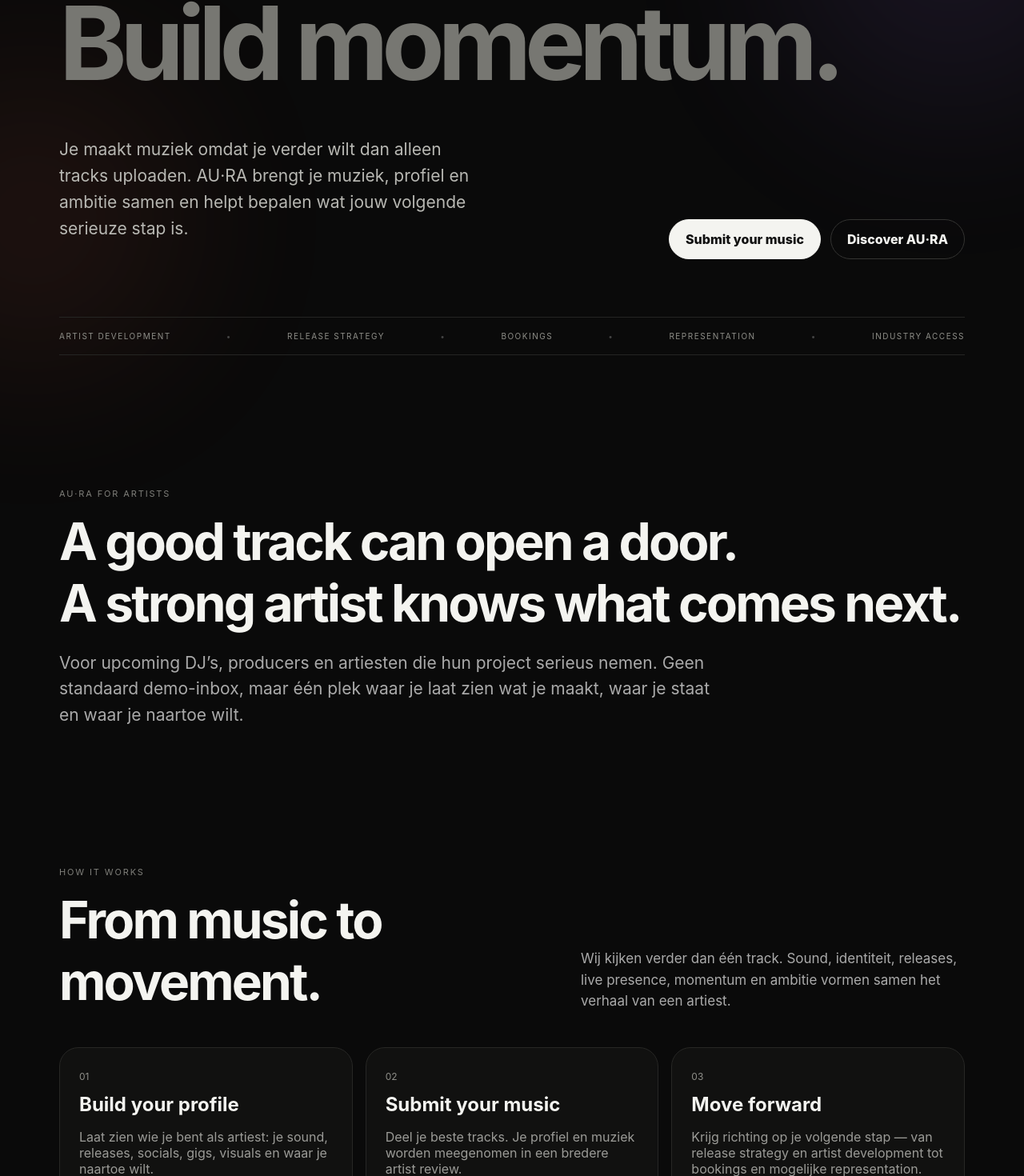
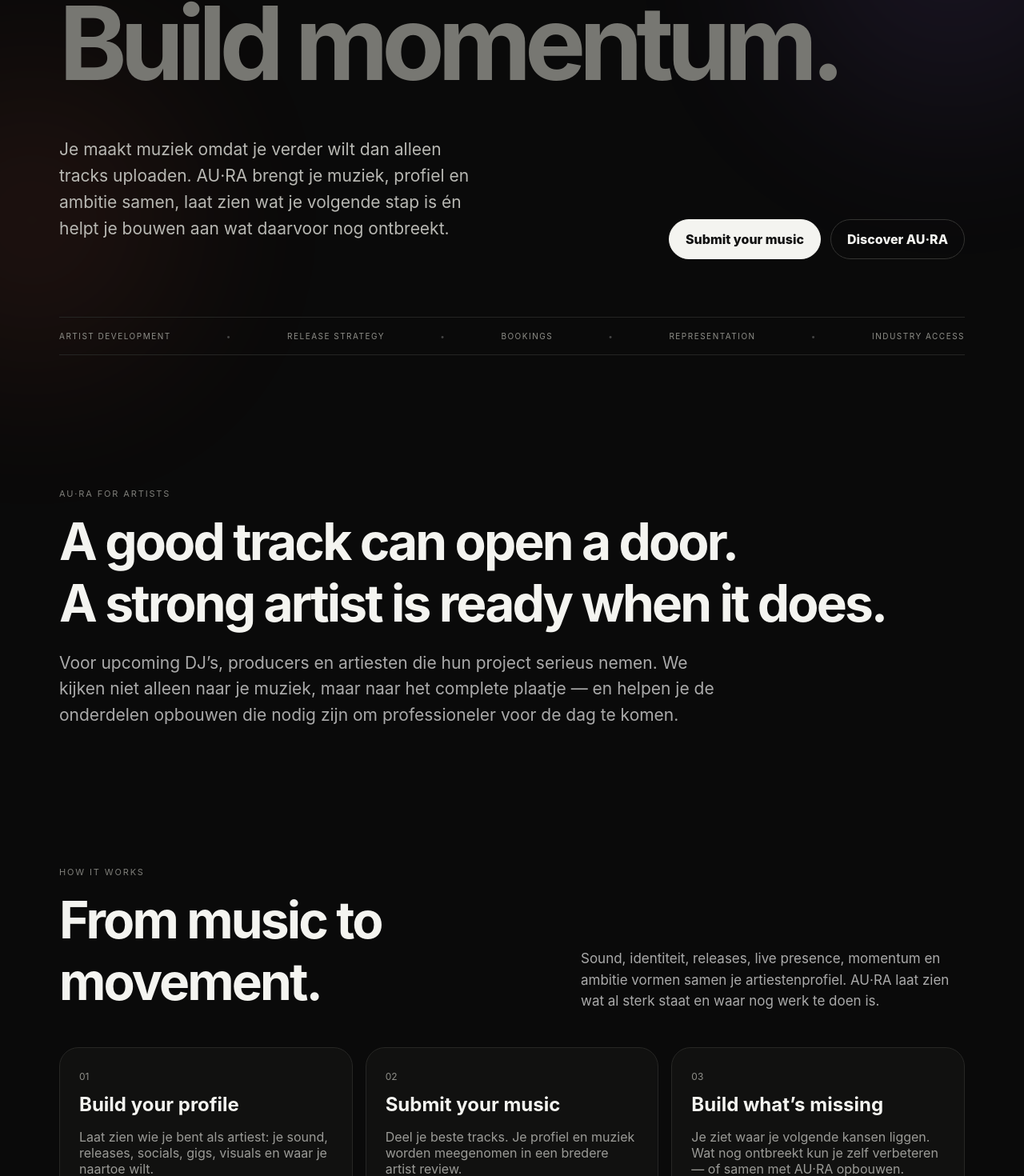
Before and after one commit to Joshsoui/Au.ra, a Next.js app: page / in a window 1280 px wide. Shown: the part 313-1783 px from the top of the page at 80% size. Built offline with nearby package versions, Linux system fonts and the light colour scheme.

Commit message:
Clarify AU·RA helps artists build missing parts of their profile

```diff
--- a/app/page.tsx
+++ b/app/page.tsx
@@ -3,13 +3,20 @@
 const steps=[
   ['01','Build your profile','Laat zien wie je bent als artiest: je sound, releases, socials, gigs, visuals en waar je naartoe wilt.'],
   ['02','Submit your music','Deel je beste tracks. Je profiel en muziek worden meegenomen in een bredere artist review.'],
-  ['03','Move forward','Krijg richting op je volgende stap — van release strategy en artist development tot bookings en mogelijke representation.']
+  ['03','Build what’s missing','Je ziet waar je volgende kansen liggen. Wat nog ontbreekt kun je zelf verbeteren — of samen met AU·RA opbouwen.']
 ];
 
 const outcomes=[
   ['Release direction','Welke release past bij waar jij nu staat — en wat moet er kloppen voordat je hem naar buiten brengt?'],
   ['Artist development','Scherp je sound, profiel, visuals en verhaal aan tot één artiestenmerk dat klopt.'],
   ['Industry opportunities','Sterke profielen kunnen worden meegenomen voor introductions, bookings, label opportunities of representation.']
+];
+
+const buildWithAura=[
+  ['EPK & artist story','Van bio en press shots tot één professioneel verhaal dat je naar labels en bookers kunt sturen.'],
+  ['Content & visuals','Bouw de content, visuals en release-assets die je profiel sterker en consistenter maken.'],
+  ['Platform presence','Zorg dat Spotify, SoundCloud, Instagram, TikTok en YouTube samen hetzelfde artiestenverhaal vertellen.'],
+  ['Release strategy','Werk je volgende release uit: positionering, planning, pitching en wat er vóór release moet staan.']
 ];
 
 export default function Home(){
@@ -21,14 +28,14 @@
       <section className="hero new-hero">
         <div className="hero-kicker"><span>FOR ARTISTS WHO WANT TO MOVE</span><span className="hero-line"/></div>
         <h1>Make music.<br/><span>Build momentum.</span></h1>
-        <div className="hero-bottom"><p className="hero-copy">Je maakt muziek omdat je verder wilt dan alleen tracks uploaden. AU·RA brengt je muziek, profiel en ambitie samen en helpt bepalen wat jouw volgende serieuze stap is.</p><div className="actions"><Link className="btn" href="/artist">Submit your music</Link><Link className="btn alt" href="#how">Discover AU·RA</Link></div></div>
+        <div className="hero-bottom"><p className="hero-copy">Je maakt muziek omdat je verder wilt dan alleen tracks uploaden. AU·RA brengt je muziek, profiel en ambitie samen, laat zien wat je volgende stap is én helpt je bouwen aan wat daarvoor nog ontbreekt.</p><div className="actions"><Link className="btn" href="/artist">Submit your music</Link><Link className="btn alt" href="#how">Discover AU·RA</Link></div></div>
         <div className="hero-ticker"><span>ARTIST DEVELOPMENT</span><i>•</i><span>RELEASE STRATEGY</span><i>•</i><span>BOOKINGS</span><i>•</i><span>REPRESENTATION</span><i>•</i><span>INDUSTRY ACCESS</span></div>
       </section>
 
-      <section className="section intro-statement"><p className="eyebrow">AU·RA FOR ARTISTS</p><h2>A good track can open a door.<br/>A strong artist knows what comes next.</h2><p className="lead">Voor upcoming DJ’s, producers en artiesten die hun project serieus nemen. Geen standaard demo-inbox, maar één plek waar je laat zien wat je maakt, waar je staat en waar je naartoe wilt.</p></section>
+      <section className="section intro-statement"><p className="eyebrow">AU·RA FOR ARTISTS</p><h2>A good track can open a door.<br/>A strong artist is ready when it does.</h2><p className="lead">Voor upcoming DJ’s, producers en artiesten die hun project serieus nemen. We kijken niet alleen naar je muziek, maar naar het complete plaatje — en helpen je de onderdelen opbouwen die nodig zijn om professioneler voor de dag te komen.</p></section>
 
       <section className="section explainer" id="how">
-        <div className="section-head"><div><p className="eyebrow">HOW IT WORKS</p><h2>From music to movement.</h2></div><p className="lead small-lead">Wij kijken verder dan één track. Sound, identiteit, releases, live presence, momentum en ambitie vormen samen het verhaal van een artiest.</p></div>
+        <div className="section-head"><div><p className="eyebrow">HOW IT WORKS</p><h2>From music to movement.</h2></div><p className="lead small-lead">Sound, identiteit, releases, live presence, momentum en ambitie vormen samen je artiestenprofiel. AU·RA laat zien wat al sterk staat en waar nog werk te doen is.</p></div>
         <div className="grid">{steps.map(([n,t,d])=><div className="card step-card" key={t}><span className="stepnr">{n}</span><h3>{t}</h3><p className="muted">{d}</p></div>)}</div>
       </section>
 
@@ -36,6 +43,8 @@
 
       <section className="section split assessment-demo"><div className="callout"><p>ARTIST REVIEW</p><div className="score" style={{fontSize:42}}>Strong potential</div><h2 style={{fontSize:36}}>Your profile is moving in the right direction.</h2><p className="muted">Je sound en positionering vallen op. Met sterkere live content en een duidelijke volgende release wordt je verhaal als artiest overtuigender.</p></div><div className="card"><p className="muted">NEXT DIRECTION</p><div className="list"><div className="item"><span>Next release positioneren</span><b>Priority</b></div><div className="item"><span>Live profile versterken</span><b>Next</b></div><div className="item"><span>EPK & visuals aanscherpen</span><b>Recommended</b></div><div className="item"><span>Representation consideration</span><b>Selected</b></div></div></div></section>
 
+      <section className="section build-section"><div className="section-head"><div><p className="eyebrow">BUILD WITH AU·RA</p><h2>Missing something?<br/>Build it here.</h2></div><p className="lead small-lead">Je krijgt niet alleen te horen wat beter kan. Voor onderdelen die nog ontbreken kan AU·RA je helpen ze daadwerkelijk professioneel op te bouwen — direct vanuit je artist profile.</p></div><div className="build-grid">{buildWithAura.map(([t,d],i)=><div className="build-row" key={t}><span>0{i+1}</span><div><h3>{t}</h3><p>{d}</p></div><Link href="/artist">Build with AU·RA ↗</Link></div>)}</div><p className="build-note">Zelf doen blijft altijd mogelijk. AU·RA support is er wanneer je sneller of professioneler wilt doorpakken.</p></section>
+
       <section className="section representation-block representation-strong" id="representation"><div className="rep-top"><p className="eyebrow">REPRESENTATION</p><span>SELECTIVE · PERSONAL · LONG TERM</span></div><h2>Some artists need advice.<br/><span>Some are ready for a team.</span></h2><div className="rep-grid"><div><p className="lead">We zijn altijd op zoek naar artiesten met een eigen sound, duidelijke ambitie en de drive om iets op te bouwen. Niet om zoveel mogelijk namen te verzamelen, maar om met de juiste artiesten echt stappen te zetten.</p><p className="rep-copy">Word je geselecteerd voor representation, dan gaat het verder dan feedback op een profiel. We bouwen mee aan je carrière: van strategie en releases tot labelrelaties, bookings, positionering en de keuzes die bepalen wat er daarna gebeurt.</p></div><div className="rep-card"><span className="eyebrow">WHAT REPRESENTATION MEANS</span><div><b>Strategy</b><small>Een duidelijke koers voor jou als artiest.</small></div><div><b>Releases & labels</b><small>De juiste muziek bij de juiste mensen krijgen.</small></div><div><b>Bookings & network</b><small>Nieuwe deuren openen wanneer je er klaar voor bent.</small></div><div><b>Long-term development</b><small>Niet één release. Een carrière bouwen.</small></div></div></div><div className="rep-cta"><div><b>Think you’re ready?</b><span>Put your music in front of us.</span></div><Link className="btn" href="/artist">Submit for representation</Link></div></section>
     </div>
   </main>
```
